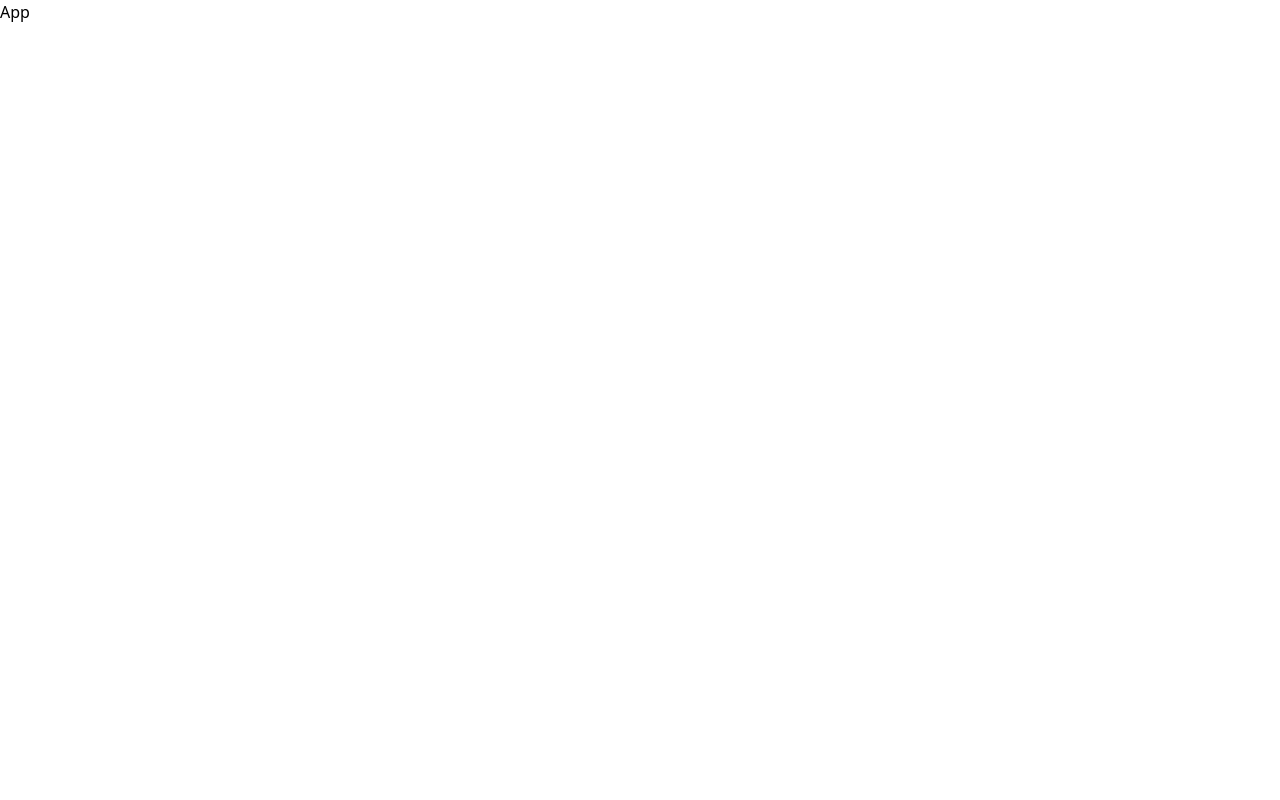
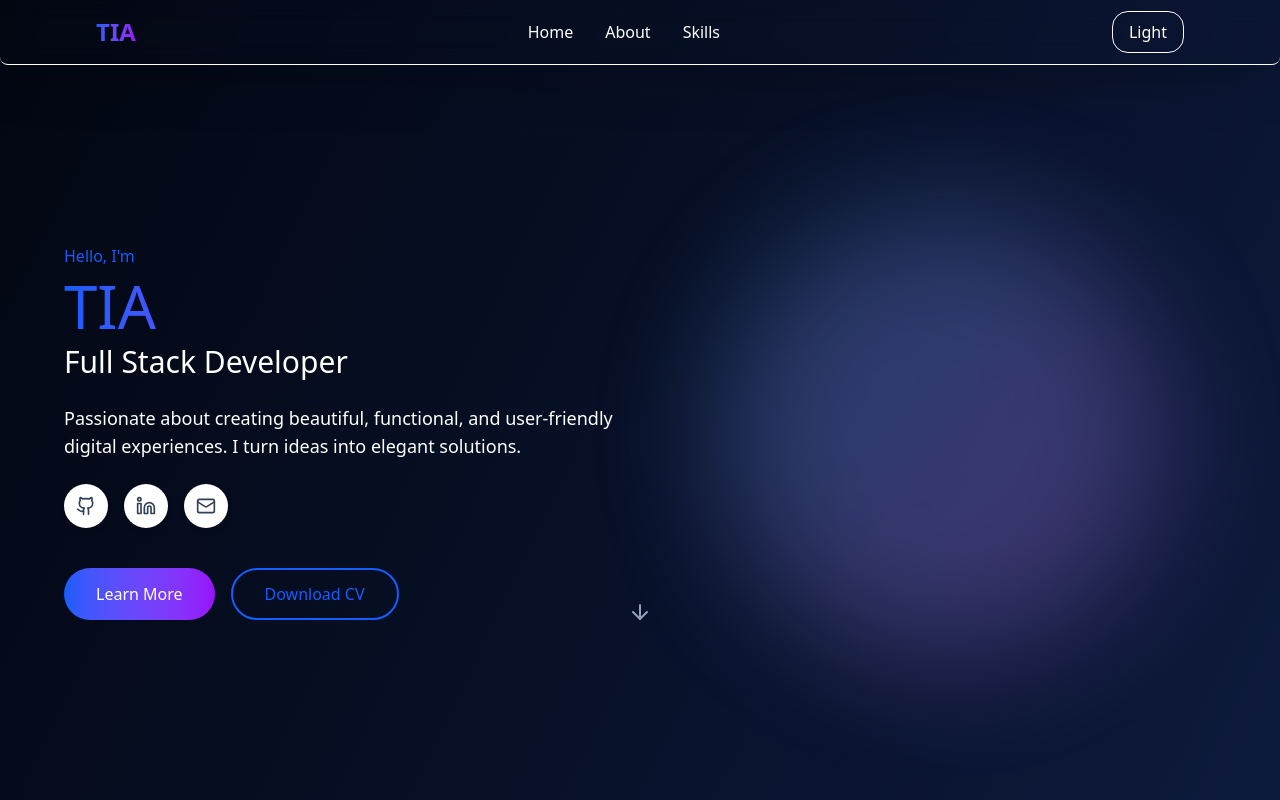
Before and after one commit to MahdiJDS/Member-portfolio, a React (Vite) app: page / in a window 1280 px wide. Shown: the top 800 px of the page. Built offline with nearby package versions, Linux system fonts and the light colour scheme; the HTML template or start-up script is replaced by a standard one.

Commit message:
feat: refactory App folder and use dark/light option

```diff
--- a/src/App.tsx
+++ b/src/App.tsx
@@ -1,5 +1,30 @@
+import Home from './Page/Home';
+import About from './Page/About';
+import Skills from './Page/Skills';
+import Navbar from './components/Navbar';
+import { useEffect, useState } from 'react';
+
 export default function App() {
+
+  const [theme, setTheme] = useState<'dark' | 'light'>('dark')
+
+  useEffect(() => {
+    // apply class on root element for light/dark css tweaks (we used :root.light in index.css)
+    if (theme === 'light') {
+      document.documentElement.classList.add('light')
+    } else {
+      document.documentElement.classList.remove('light')
+    }
+  }, [theme])
+
   return (
-   <div>App</div>
-  )
+    <div className={`min-h-screen bg-gradient-to-br  ${theme === 'dark' ? "from-gray-950 to-blue-950 text-white" : "from-slate-50 to-slate-100 text-black"}`}>
+      <Navbar theme={theme} setTheme={setTheme} />
+      <main>
+        <Home />
+        <About />
+        <Skills />
+      </main>
+    </div>
+  );
 }
```
